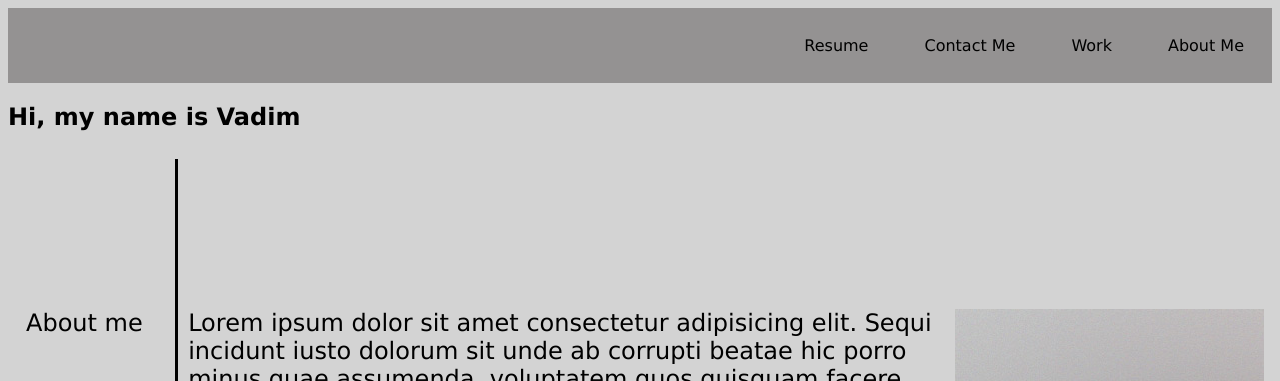
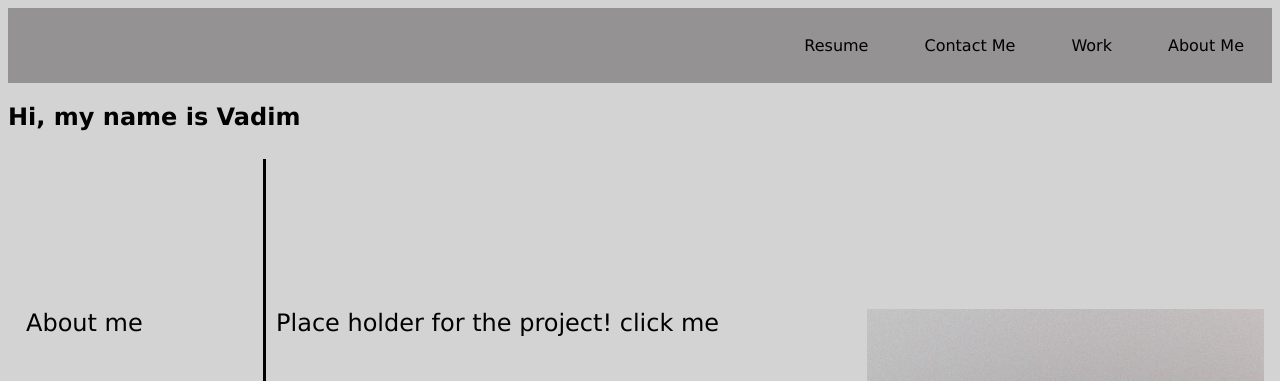
Before and after one commit to RunninFridge/second-challenge-hw, a plain HTML site: page index.html in a window 1280 px wide. Shown: the top 381 px of the page. Drawn offline with Linux system fonts and the light colour scheme.

Commit message:
added placeholder for first project

```diff
--- a/index.html
+++ b/index.html
@@ -35,7 +35,7 @@
 							<section class="sidebar-left" id="contact-me">Contact me</section>
 						</div>
 						<div id="box-2">
-							Lorem ipsum dolor sit amet consectetur adipisicing elit. Sequi incidunt iusto dolorum sit unde ab corrupti beatae hic porro minus quae assumenda, voluptatem quos quisquam facere, harum accusamus? Labore, consectetur!</div>
+							Place holder for the project! <a href="https://runninfridge.github.io/project-one/">click me</a></div>
 
 						<div id="box-3">
 							<span>
```
